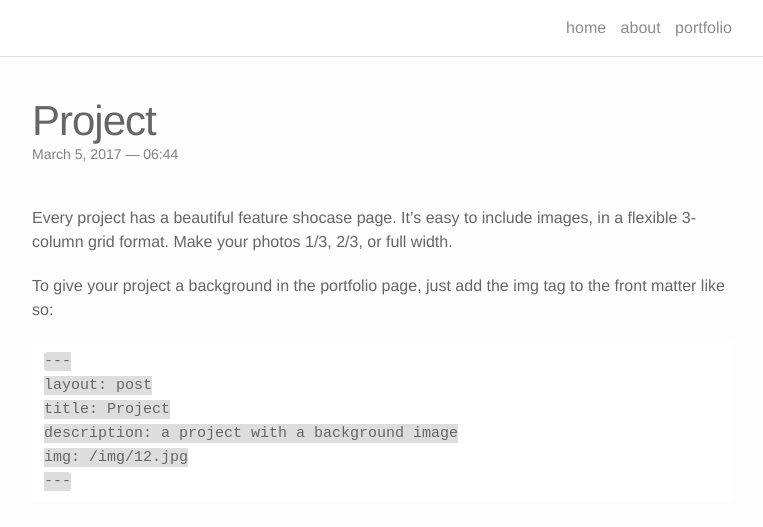
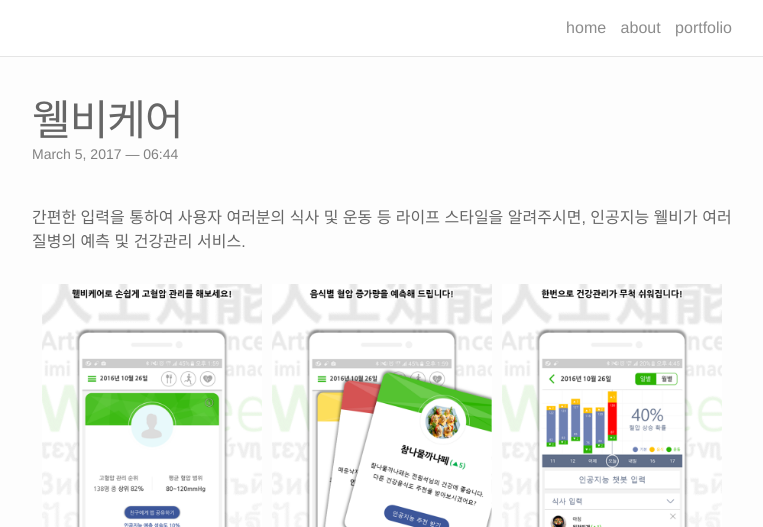
Before and after one commit to clauzewitz/clauzewitz.github.io, a Jekyll site: the page built from _portfolio/4_project.markdown, in a window 1280 px wide and 1400 px high. Shown: the top 527 px of the window, without its empty margins (258-1021 px from the left). Built offline with Jekyll 4.4.1, drawn with Linux system fonts in a browser that asks for light colours; nearby versions of some CDN libraries; some of the changed text lies outside the part shown; grey boxes are pictures that could not be loaded.

Commit message:
portfolio update

```diff
--- a/_portfolio/4_project.markdown
+++ b/_portfolio/4_project.markdown
@@ -1,55 +1,20 @@
 ---
 layout: post
-title: Project
-description: another without an image
-img:
+title: 웰비케어
+description: 인공지능 질병의 예측 및 건강관리
+img: /img/portfolio/wellbeecare/wellbeecare_icon.png
 ---
 
-Every project has a beautiful feature shocase page. It's easy to include images, in a flexible 3-column grid format. Make your photos 1/3, 2/3, or full width.
-
-To give your project a background in the portfolio page, just add the img tag to the front matter like so:
-
-	---
-	layout: post
-	title: Project
-	description: a project with a background image
-	img: /img/12.jpg
-	---
+간편한 입력을 통하여 사용자 여러분의 식사 및 운동 등 라이프 스타일을 알려주시면, 인공지능 웰비가 여러 질병의 예측 및 건강관리 서비스.
 
 
 <div class="img_row">
-	<img class="col one" src="{{ site.baseurl }}/img/1.jpg" alt="" title="example image"/>
-	<img class="col one" src="{{ site.baseurl }}/img/2.jpg" alt="" title="example image"/>
-	<img class="col one" src="{{ site.baseurl }}/img/3.jpg" alt="" title="example image"/>
-</div>
-<div class="col three caption">
-	Caption photos easily. On the left, a road goes through a tunnel. Middle, leaves artistically fall in a hipster photoshoot. Right, in another hipster photoshoot, a lumberjack grasps a handful of pine needles.
+	<img class="col one" src="{{ site.baseurl }}/img/portfolio/wellbeecare/wellbeecare_1.png" alt="" title="example image"/>
+	<img class="col one" src="{{ site.baseurl }}/img/portfolio/wellbeecare/wellbeecare_2.png" alt="" title="example image"/>
+	<img class="col one" src="{{ site.baseurl }}/img/portfolio/wellbeecare/wellbeecare_3.png" alt="" title="example image"/>
 </div>
 <div class="img_row">
-	<img class="col three" src="{{ site.baseurl }}/img/5.jpg" alt="" title="example image"/>
+	<img class="col one" src="{{ site.baseurl }}/img/portfolio/wellbeecare/wellbeecare_4.png" alt="" title="example image"/>
+	<img class="col one" src="{{ site.baseurl }}/img/portfolio/wellbeecare/wellbeecare_5.png" alt="" title="example image"/>
+	<img class="col one" src="{{ site.baseurl }}/img/portfolio/wellbeecare/wellbeecare_6.png" alt="" title="example image"/>
 </div>
-<div class="col three caption">
-	This image can also have a caption. It's like magic.
-</div>
-
-You can also put regular text between your rows of images. Say you wanted to write a little bit about your project before you posted the rest of the images. You describe how you toiled, sweated, *bled* for your project, and then.... you reveal it's glory in the next row of images.
-
-
-<div class="img_row">
-	<img class="col two" src="{{ site.baseurl }}/img/6.jpg" alt="" title="example image"/>
-	<img class="col one" src="{{ site.baseurl }}/img/11.jpg" alt="" title="example image"/>
-</div>
-<div class="col three caption">
-	You can also have artistically styled 2/3 + 1/3 images, like these.
-</div>
-
-
-<br/><br/><br/>
-
-
-The code is simple. Just add a col class to your image, and another class specifying the width: one, two, or three columns wide. Here's the code for the last row of images above:
-
-	<div class="img_row">
-	  <img class="col two" src="/img/6.jpg"/>
-	  <img class="col one" src="/img/11.jpg"/>
-	</div>
--- a/_portfolio/6_project.markdown
+++ b/_portfolio/6_project.markdown
@@ -13,7 +13,7 @@
 	layout: post
 	title: Project
 	description: a project with a background image
-	img: {{ site.baseurl }}/img/12.jpg
+	img: /img/12.jpg
 	---
 
 
```
Also changed, not shown: other parts of _portfolio/6_project.markdown (+2 -2 lines), _portfolio/1_project.markdown (+10 -8 lines), _portfolio/2_project.markdown (+11 -12 lines), _portfolio/3_project.markdown (+15 -9 lines), _portfolio/7_project.markdown (added, +55 -0 lines), img/portfolio/foodlab/foodlab_icon.png (added), img/portfolio/wellbee/wellbee_icon.png (added), img/portfolio/wellbeecare/wellbeecare_icon.png (added).
